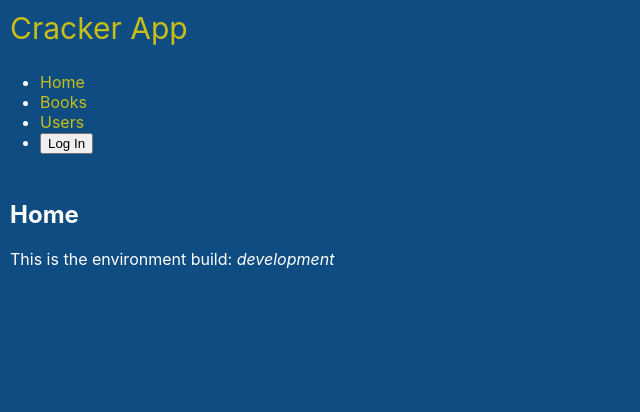
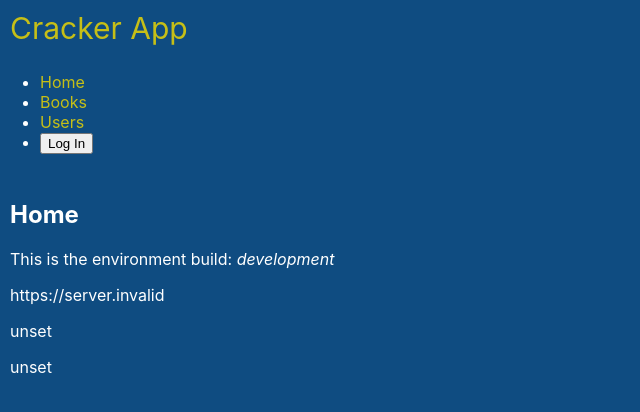
Before and after one commit to mjgasior/cracker-app, a React (Create React App) app in the folder cracker-client/: page / in a window 1280 px wide. Shown: the top 412 px of the page, without its empty margins (0-640 px from the left). Built offline with nearby package versions, Linux system fonts and the light colour scheme; no server answers; what auth0-js would draw is missing.

Commit message:
Refactor envs

```diff
--- a/cracker-client/src/+components/Home.js
+++ b/cracker-client/src/+components/Home.js
@@ -7,6 +7,10 @@ export function Home() {
       <p>
         This is the environment build: <i>{process.env.NODE_ENV}</i>
       </p>
+      <p>{process.env.REACT_APP_API_URL}</p>
+      <p>{process.env.REACT_APP_AUTH0_ORIGIN}</p>
+      <p>{process.env.REACT_APP_AUTH0_DOMAIN}</p>
+      <p>{process.env.REACT_APP_AUTH0_CLIENT_ID}</p>
     </div>
   );
 }
```
Also changed, not shown: 2 other files (tests, documents, lock files or other folders).
